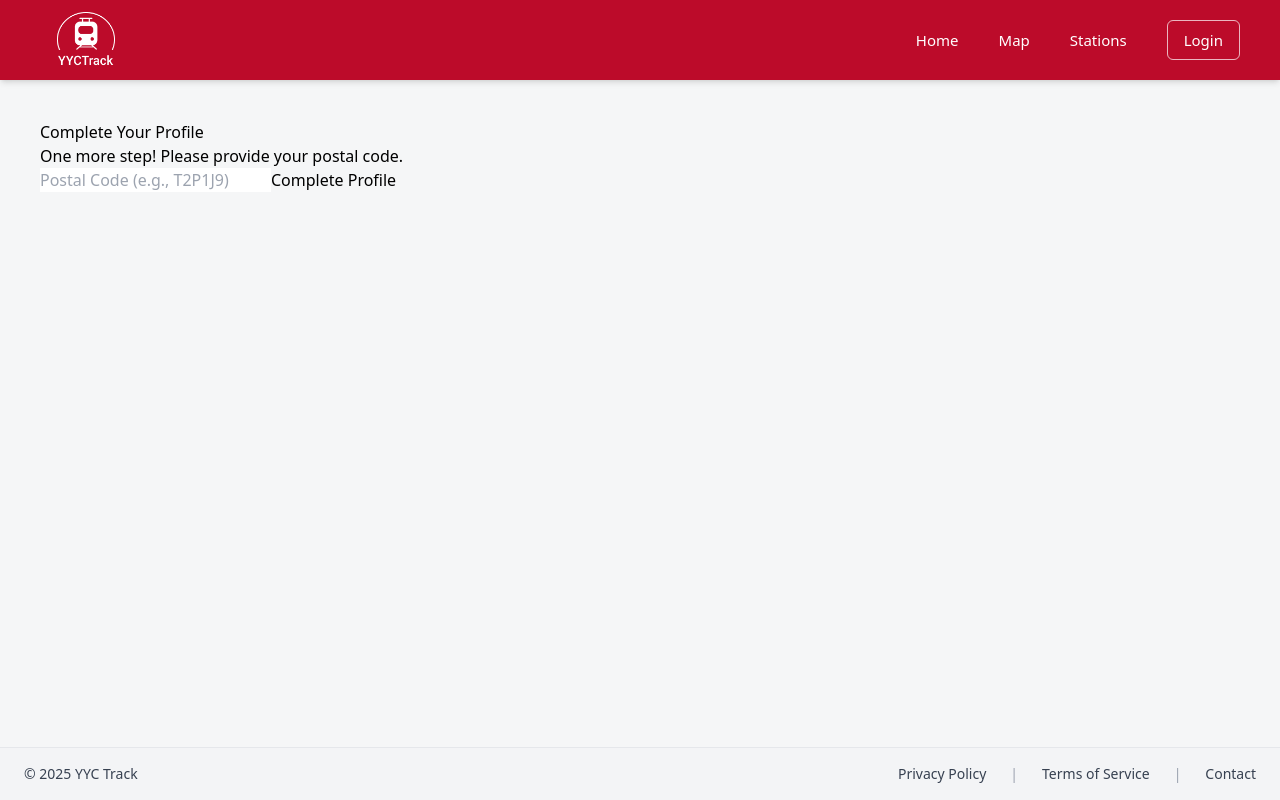
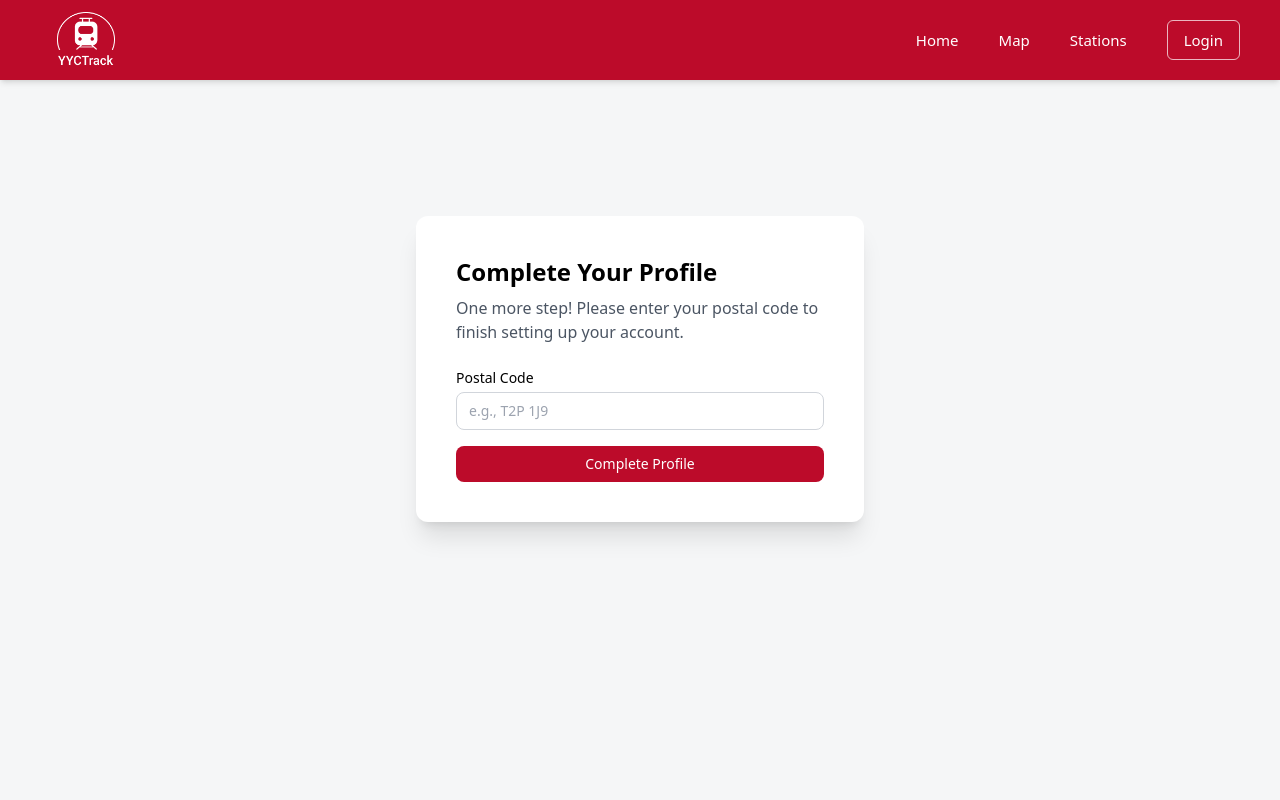
Before and after one commit to HanxxFeli/yyc-track-frontend, a React (Vite) app: page /complete-profile in a window 1280 px wide. Shown: the top 800 px of the page. Built offline with nearby package versions, Linux system fonts and the light colour scheme.

Commit message:
add UI design for complete profile + added postal code validation

```diff
--- a/src/pages/CompleteProfile.jsx
+++ b/src/pages/CompleteProfile.jsx
@@ -12,6 +12,15 @@ const CompleteProfile = () => {
     const handleSubmit = async (e) => {
         e.preventDefault()
         setError('')
+
+        // postal code regex
+        const postalPattern = /^[A-Za-z]\d[A-Za-z][ ]?\d[A-Za-z]\d$/;
+
+        if (!postalPattern.test(postalCode.trim())) {
+            setError("Please enter a valid postal code (e.g., T2P 1J9).");
+            return
+        }
+
         setLoading(true)
 
         try {
@@ -55,27 +64,49 @@ const CompleteProfile = () => {
     }
 
     return (
+        <div className="bg-[#F5F6F7] min-h-screen flex items-start justify-center pt-24">
+            <div className="bg-white rounded-xl shadow-xl p-10 w-full max-w-md">
+                <h2 className="text-2xl font-semibold mb-2">
+                    Complete Your Profile
+                </h2>
+
+                <p className="text-gray-600 mb-6">
+                    One more step! Please enter your postal code to finish setting up your account.
+                </p>
+
+                <form onSubmit={handleSubmit} className="space-y-4">
                     <div>
-            <h2>Complete Your Profile</h2>
-            <p>One more step! Please provide your postal code.</p>
-
-            <form onSubmit={handleSubmit}>
+                        <label className="block text-sm font-medium mb-1">Postal Code</label>
                         <input
                             type="text"
-                placeholder="Postal Code (e.g., T2P1J9)"
+                            placeholder="e.g., T2P 1J9"
                             value={postalCode}
                             onChange={(e) => setPostalCode(e.target.value)}
-                required
+                            className={`w-full border rounded-lg px-3 py-2 text-sm focus:outline-none focus:ring-1 focus:ring-[#BC0B2A] ${
+                                error ? "border-red-500" : "border-gray-300"
+                            }`}
                         />
 
-                <button type="submit" disabled={loading}>
-                {loading ? 'Saving...' : 'Complete Profile'}
+                        {error && (
+                            <p className="text-red-600 text-sm mt-1">{error}</p>
+                        )}
+                    </div>
+
+                    <button
+                        type="submit"
+                        disabled={loading}
+                        className={`w-full py-2 rounded-lg text-white text-sm font-medium transition ${
+                            loading
+                                ? "bg-gray-400 cursor-not-allowed"
+                                : "bg-[#BC0B2A] hover:bg-[#A30A26]"
+                        }`}
+                    >
+                        {loading ? "Saving..." : "Complete Profile"}
                     </button>
-
-                {error && <p style={{ color: 'red' }}>{error}</p>}
                 </form>
             </div>
-    )
-}
+        </div>
+    );
+};
 
 export default CompleteProfile;
```
Lines whose indentation alone changed are shown as unchanged.
